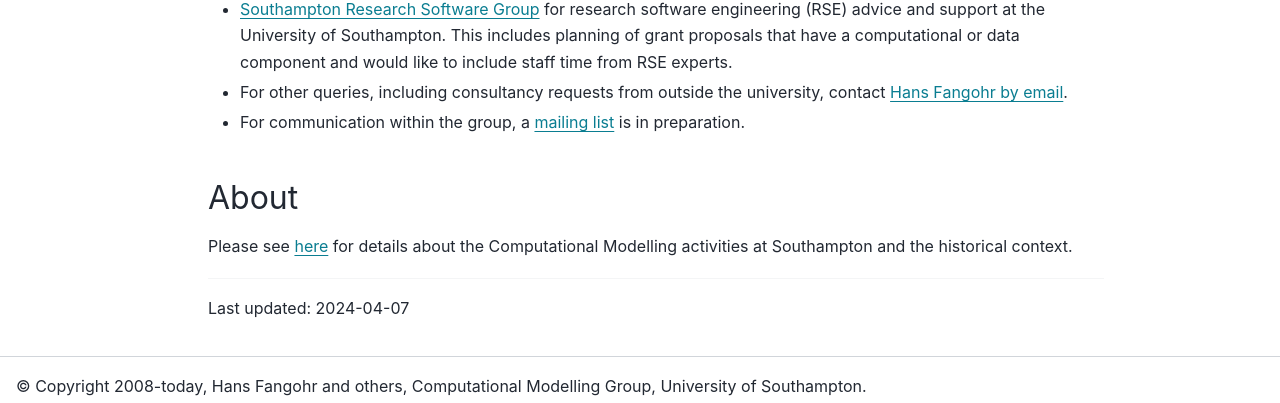
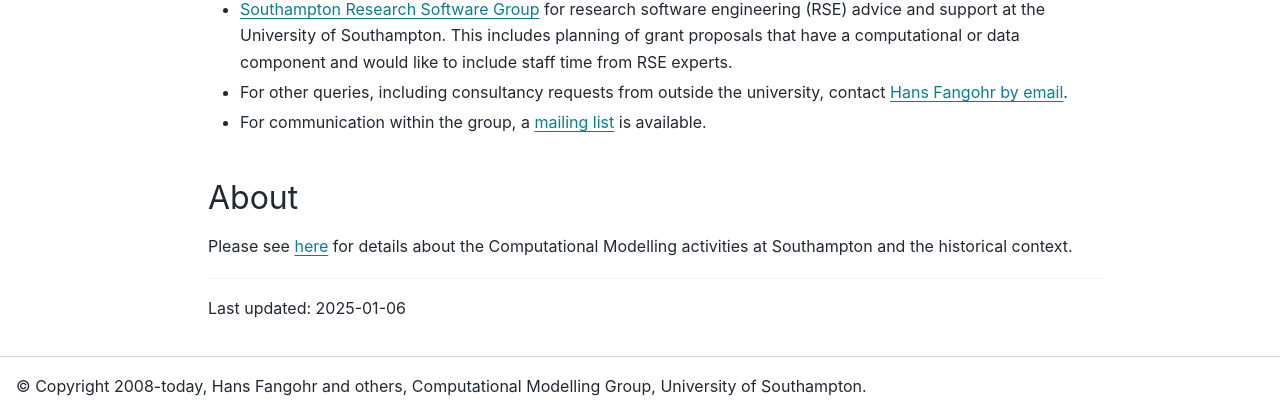
Before and after one commit to computational-modelling-group/computational-modelling-group.github.io, a Sphinx documentation site: the page built from source/index.rst, in a window 1280 px wide and 1047 px high. Shown: the part 632-1035 px from the top of the window. Built offline with Sphinx 7.4.7 and the PyData theme 0.15.4, drawn with Linux system fonts in a browser that asks for light colours.

Commit message:
minor updates, mailing list operational now

```diff
--- a/source/about.rst
+++ b/source/about.rst
@@ -17,7 +17,7 @@
 `networking and training opportunities <https://cmg.soton.ac.uk/events/past?page=all>`__
 that the community can provide across a wide range of
 `research domains <https://cmg.soton.ac.uk/research/>`__.
-In 2024, the community-editable web pages at https://cmg.soton.ac.uk have been
+At the end of 2024, the community-editable web pages at https://cmg.soton.ac.uk have been
 retired and now serve as a read-only archive.
 
 Based on that computational community two Centres for Doctoral Training
@@ -53,5 +53,5 @@
 and theory), and are embedded in most research activities -- much reducing the
 need for the networking opportunities the computational modelling group provided.
 
-From 2024 onwards, the home page and contact point for remaining CMG activities is
+From 2025 onwards, the home page and contact point for remaining CMG activities is
 https://computational-modelling-group.github.io/.
--- a/source/index.rst
+++ b/source/index.rst
@@ -36,8 +36,7 @@
   contact `Hans Fangohr by email <mailto:cmg@soton.ac.uk>`__.
 
 - For communication within the group, a
-  `mailing list <https://lists.soton.ac.uk/info/computational-modelling-group>`__ is in
-  preparation.
+  `mailing list <https://lists.soton.ac.uk/info/computational-modelling-group>`__ is available.
 
 
 About
@@ -48,4 +47,4 @@
 
 -----
 
-Last updated: 2024-04-07
+Last updated: 2025-01-06
```
